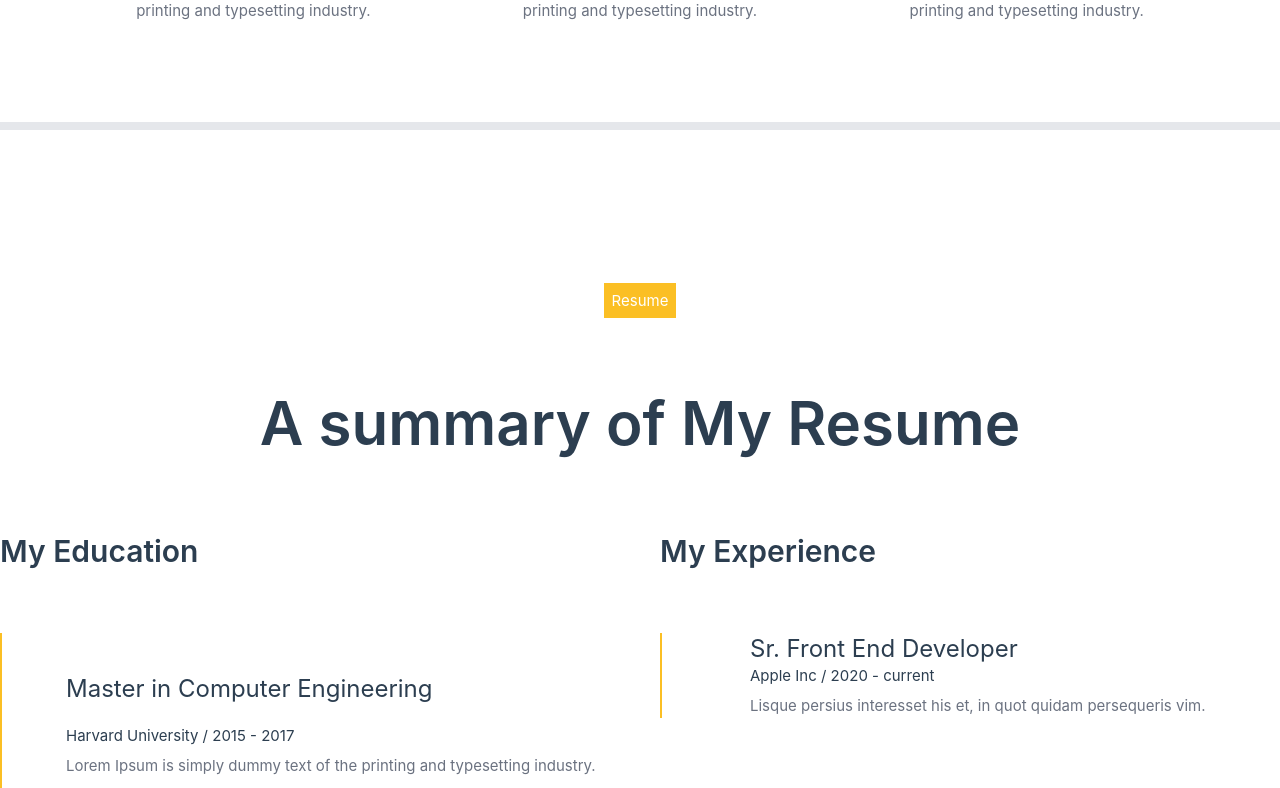
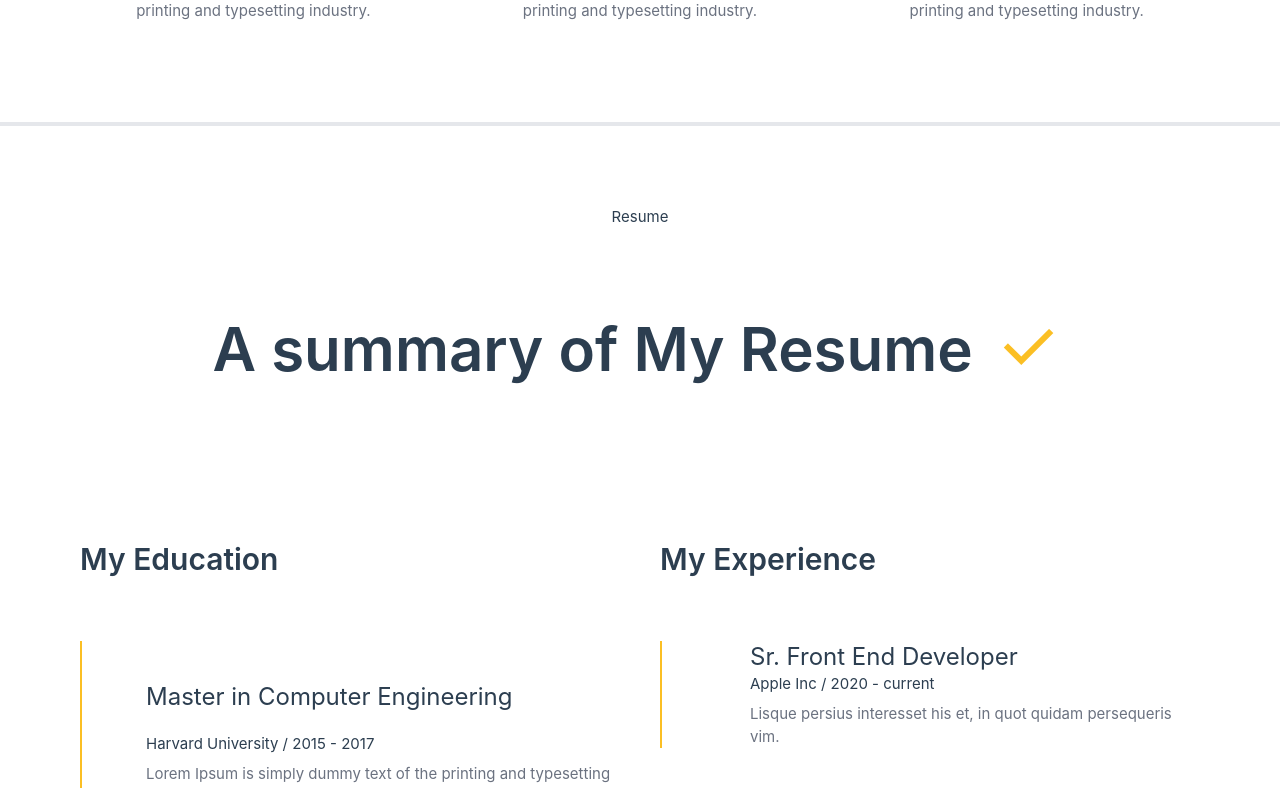
Before and after one commit to dyakadmytro/PersonalPage, a Vue app: page / in a window 1280 px wide. Shown: the part 2047-2835 px from the top of the page. Built offline with nearby package versions, Linux system fonts and the light colour scheme.

Commit message:
restyle resume section

```diff
--- a/src/components/sections/SectionResume.vue
+++ b/src/components/sections/SectionResume.vue
@@ -1,10 +1,10 @@
 <template>
-  <section id="resume" class="border-t-4">
-    <div class="container mx-auto mt-40">
-      <p class="text-center  mb-20">
-        <span class="bg-amber-400 text-white p-2">Resume</span>
+  <section id="resume" class="h-dvh border-b-4">
+    <div class="h-full mx-auto m-5 md:m-20">
+      <p class="text-center mb-20 chapter">
+        <span class="">Resume</span>
       </p>
-      <h2 class="text-6xl font-semibold text-center mb-20">A summary of My Resume</h2>
+      <h2 class="text-6xl font-semibold text-center mb-40">A summary of My Resume <span class="text-amber-400 p-2 text-7xl">✓</span></h2>
       <div class="grid grid-cols-2 gap-10 mb-16">
         <div>
           <h2 class="text-3xl font-semibold mb-5">My Education</h2>
```
